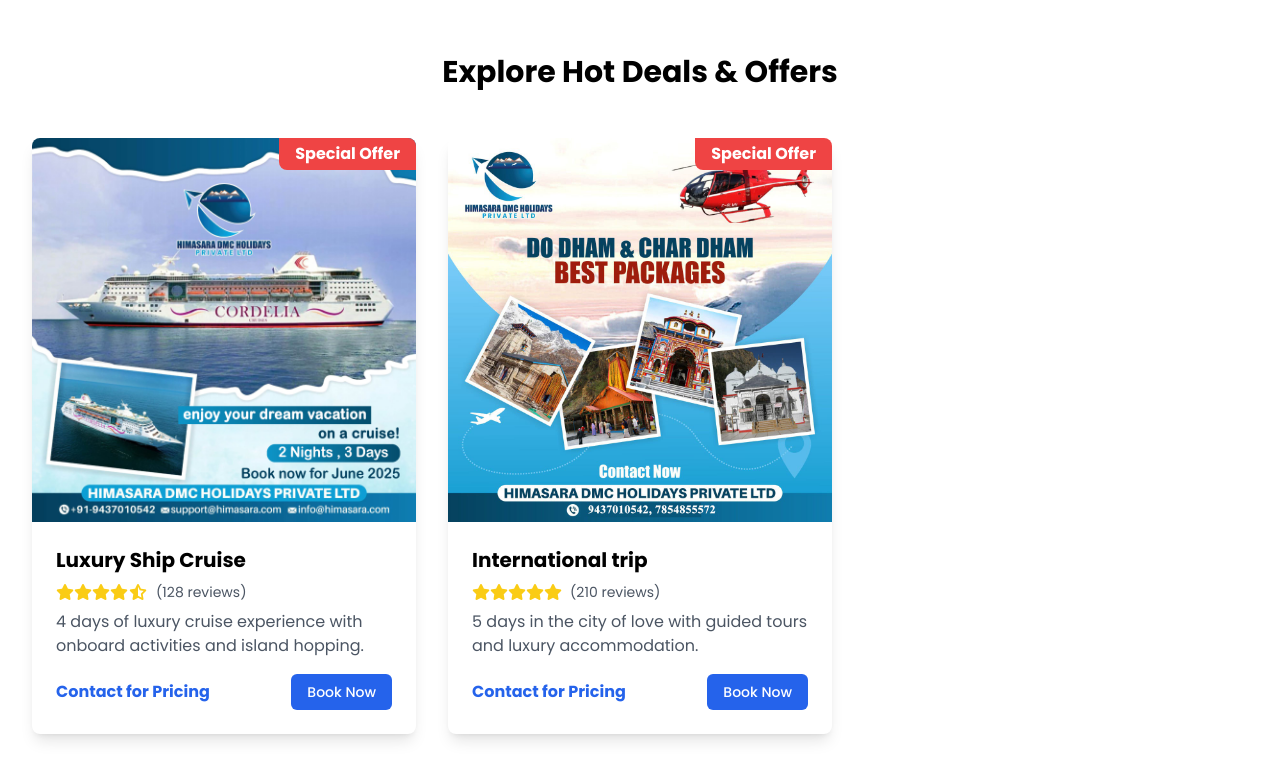
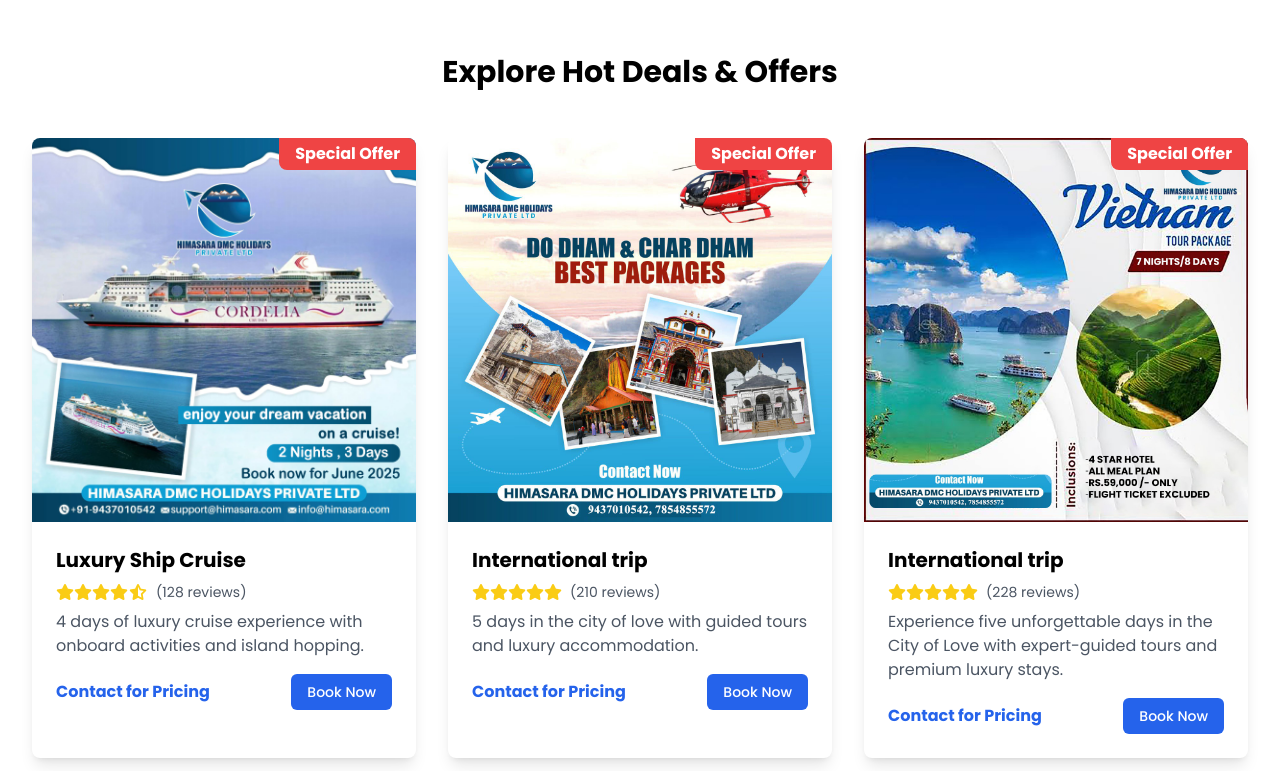
Before and after one commit to Ritesh-patra/tours-travel, a plain HTML site: page index.html in a window 1280 px wide. Shown: the part 980-1751 px from the top of the page. Drawn offline with nearby package versions, Linux system fonts and the light colour scheme.

Commit message:
new img added

```diff
--- a/index.html
+++ b/index.html
@@ -376,6 +376,37 @@
                     </div>
                 </div>
 
+                <div class="bg-white rounded-lg shadow-lg overflow-hidden destination-card">
+                    <div class="relative">
+                        <img src="images/offers3.jpg" alt="Paris" class="w-full h-96 object-cover">
+                        <div class="absolute top-0 right-0 bg-red-500 text-white px-4 py-1 rounded-bl-lg font-bold">
+                            Special Offer
+                        </div>
+                    </div>
+                    <div class="p-6">
+                        <h3 class="text-xl font-bold mb-2">International trip</h3>
+                        <div class="flex items-center mb-2">
+                            <i class="fas fa-star text-yellow-400"></i>
+                            <i class="fas fa-star text-yellow-400"></i>
+                            <i class="fas fa-star text-yellow-400"></i>
+                            <i class="fas fa-star text-yellow-400"></i>
+                            <i class="fas fa-star text-yellow-400"></i>
+                            <span class="ml-2 text-gray-600 text-sm">(228 reviews)</span>
+                        </div>
+                        <p class="text-gray-600 mb-4">Experience five unforgettable days in the City of Love with
+                            expert-guided tours and premium luxury stays.</p>
+                        <div class="flex justify-between items-center">
+                            <div>
+                                <span class="text-md font-bold text-blue-600">Contact for Pricing</span>
+                            </div>
+                            <button
+                                class="bg-blue-600 hover:bg-blue-700 text-white px-4 py-2 rounded-md text-sm font-medium"><a
+                                    href="booking.html">Book
+                                    Now</a></button>
+                        </div>
+                    </div>
+                </div>
+
 
             </div>
             <div class="text-center mt-10">
@@ -487,14 +518,14 @@
                             </div>
 
                             <!-- Singapore -->
+                            <!-- Singapore -->
                             <div class="swiper-slide p-2">
                                 <div class="destination-card bg-white rounded-lg shadow-lg overflow-hidden">
                                     <div class="relative h-56">
                                         <img src="https://images.unsplash.com/photo-1525625293386-3f8f99389edd?ixlib=rb-4.0.3&ixid=M3wxMjA3fDB8MHxzZWFyY2h8Mnx8c2luZ2Fwb3JlJTIwbGFuZHNjYXBlfGVufDB8fDB8fHww&auto=format&fit=crop&w=800&q=60"
                                             alt="Singapore" class="w-full h-full object-cover" />
                                         <div class="destination-name absolute bottom-0 left-0 right-0 py-3 px-4">
-                                            <div class=" destination-name absolute bottom-0 left-0 right-0 py-3 px-4">
-                                                <span class="text-white text-xl font-semibold ">Singapore</span>
+                                            <span class="text-white text-xl font-semibold">Singapore</span>
                                         </div>
                                     </div>
                                     <div class="p-4">
@@ -503,20 +534,19 @@
                                         <div class="mt-3 flex items-center text-sm text-blue-600">
                                             <svg xmlns="http://www.w3.org/2000/svg" class="h-5 w-5 mr-1" fill="none"
                                                 viewBox="0 0 24 24" stroke="currentColor">
-                                                    <path stroke-linecap="round" stroke-linejoin="round"
-                                                        stroke-width="2"
+                                                <path stroke-linecap="round" stroke-linejoin="round" stroke-width="2"
                                                     d="M17.657 16.657L13.414 20.9a1.998 1.998 0 01-2.827 0l-4.244-4.243a8 8 0 1111.314 0z" />
-                                                    <path stroke-linecap="round" stroke-linejoin="round"
-                                                        stroke-width="2" d="M15 11a3 3 0 11-6 0 3 3 0 016 0z" />
+                                                <path stroke-linecap="round" stroke-linejoin="round" stroke-width="2"
+                                                    d="M15 11a3 3 0 11-6 0 3 3 0 016 0z" />
                                             </svg>
                                             Singapore
                                         </div>
                                     </div>
                                 </div>
                             </div>
+
                         </div>
                         <div class="swiper-pagination"></div>
-                        </div>
                     </div>
                 </div>
             </div>
```
Also changed, not shown: images/offers3.jpg (added). Lines whose indentation alone changed are shown as unchanged.
